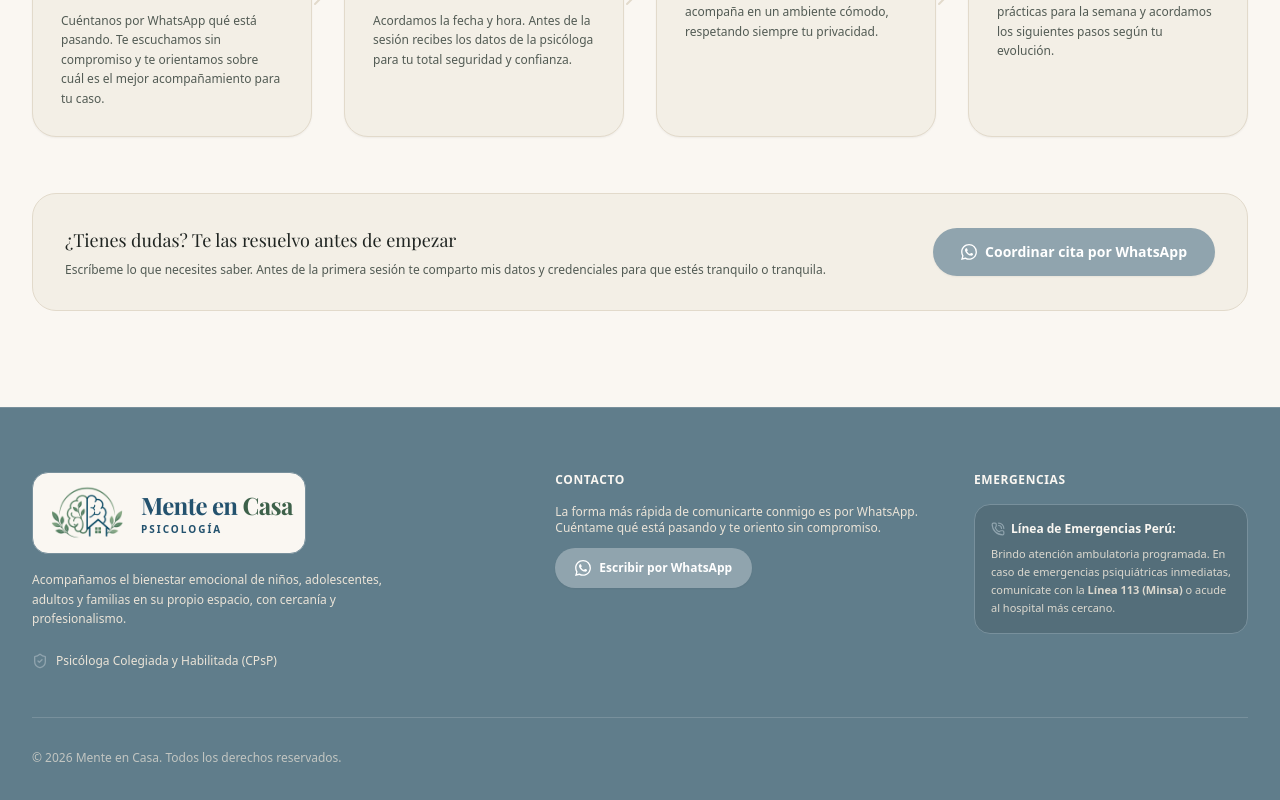
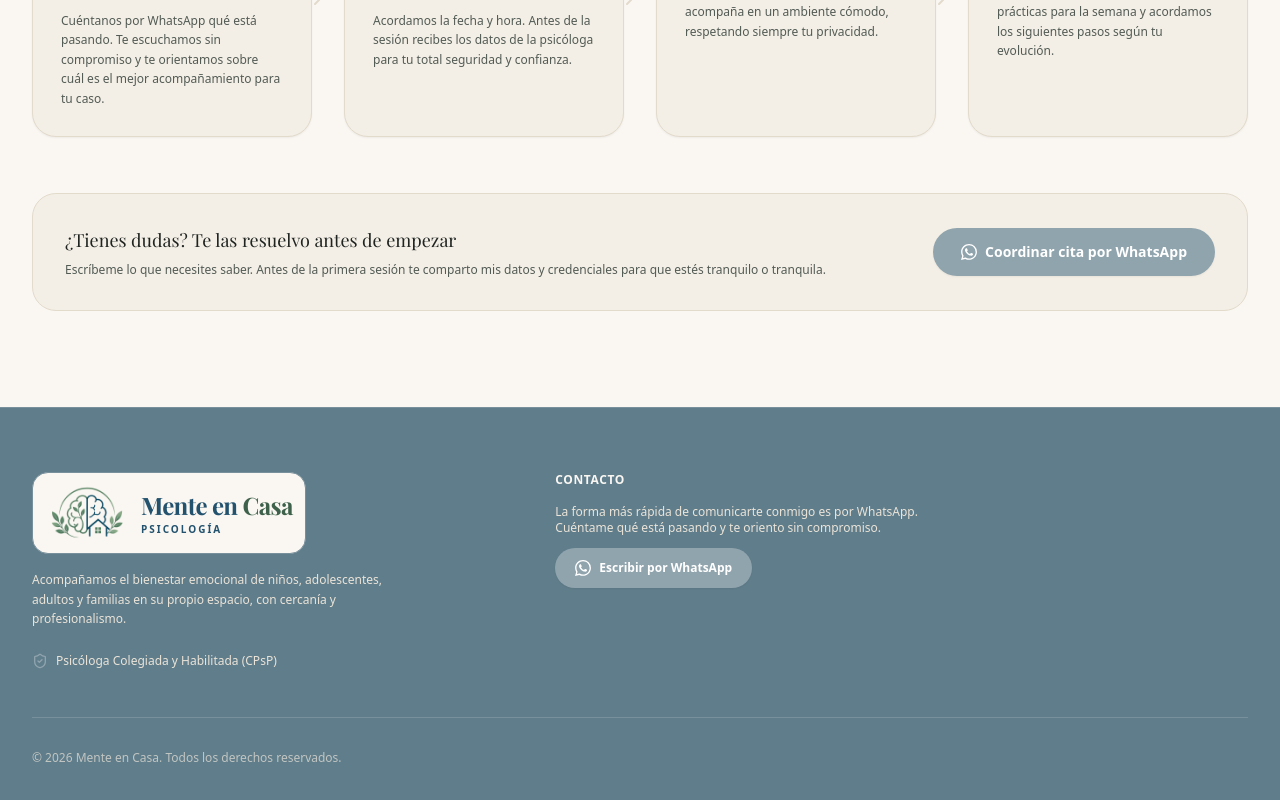
Before and after one commit to Joss008/MenteEnCasa, a React (Vite) app: page / in a window 1280 px wide. Shown: the part 2977-3777 px from the top of the page. Built offline with nearby package versions, Linux system fonts and the light colour scheme.

Commit message:
VIsta movil mejorada 2

```diff
--- a/src/components/AboutPsychologists.tsx
+++ b/src/components/AboutPsychologists.tsx
@@ -29,7 +29,7 @@ export const AboutPsychologists: React.FC<AboutPsychologistsProps> = ({ onOpenWh
   }, []);
 
   return (
-    <section id="quienes" className="py-20 bg-[#FAF7F2] border-t border-[#E2DACB] overflow-hidden">
+    <section id="quienes" className="py-12 sm:py-20 bg-[#FAF7F2] border-t border-[#E2DACB] overflow-hidden">
       <div ref={sectionRef} className="max-w-7xl mx-auto px-4 sm:px-6 lg:px-8">
 
         <div className="grid grid-cols-1 lg:grid-cols-12 gap-12 lg:gap-10 items-center">
@@ -101,7 +101,7 @@ export const AboutPsychologists: React.FC<AboutPsychologistsProps> = ({ onOpenWh
             </div>
 
             {/* CTA */}
-            <div className="pt-3">
+            <div className="pt-3 flex justify-center sm:justify-start">
               <button
                 onClick={() => onOpenWhatsapp('Hola, me gustaría conocerte y agendar una sesión a domicilio.')}
                 className="btn-press px-7 py-3.5 rounded-full bg-[#90A4AE] text-white font-bold text-xs sm:text-sm hover:bg-[#78909C] transition-colors duration-200 inline-flex items-center gap-2 shadow-xs cursor-pointer"
--- a/src/components/Footer.tsx
+++ b/src/components/Footer.tsx
@@ -56,24 +56,6 @@ export const Footer: React.FC<FooterProps> = ({
               </button>
             </div>
           </div>
-
-          {/* Emergency */}
-          <div className="lg:col-span-3 space-y-4 text-left">
-            <p className="font-bold text-xs text-[#FAF7F2] uppercase tracking-wider">
-              Emergencias
-            </p>
-
-            <div className="bg-[#546E7A] p-4 rounded-2xl border border-[#78909C] space-y-2 text-xs text-[#EBE4D8]">
-              <p className="font-bold text-[#FAF7F2] flex items-center gap-1.5">
-                <PhoneCall className="w-3.5 h-3.5 text-[#90A4AE]" aria-hidden="true" />
-                <span>Línea de Emergencias Perú:</span>
-              </p>
-              <p className="text-[11px] leading-relaxed text-[#EBE4D8]/90">
-                Brindo atención ambulatoria programada. En caso de emergencias psiquiátricas inmediatas, comunícate con la <strong>Línea 113 (Minsa)</strong> o acude al hospital más cercano.
-              </p>
-            </div>
-          </div>
-
         </div>
 
         {/* Bottom Credits & Copyright */}
--- a/src/components/ProcessSection.tsx
+++ b/src/components/ProcessSection.tsx
@@ -40,7 +40,7 @@ export const ProcessSection: React.FC<ProcessSectionProps> = ({ onOpenWhatsapp }
   }, []);
 
   return (
-    <section id="metodologia" className="py-24 bg-[#FAF7F2]">
+    <section id="metodologia" className="py-12 sm:py-24 bg-[#FAF7F2]">
       <div ref={sectionRef} className="max-w-7xl mx-auto px-4 sm:px-6 lg:px-8">
 
         {/* Section Header */}
--- a/src/components/ServicesSection.tsx
+++ b/src/components/ServicesSection.tsx
@@ -60,7 +60,7 @@ export const ServicesSection: React.FC<ServicesSectionProps> = ({ onOpenWhatsapp
   }, []);
 
   return (
-    <section id="servicios" className="py-20 bg-[#FAF7F2]">
+    <section id="servicios" className="py-12 sm:py-20 bg-[#FAF7F2]">
       <div ref={sectionRef} className="max-w-7xl mx-auto px-4 sm:px-6 lg:px-8">
 
         {/* Section Header */}
```
